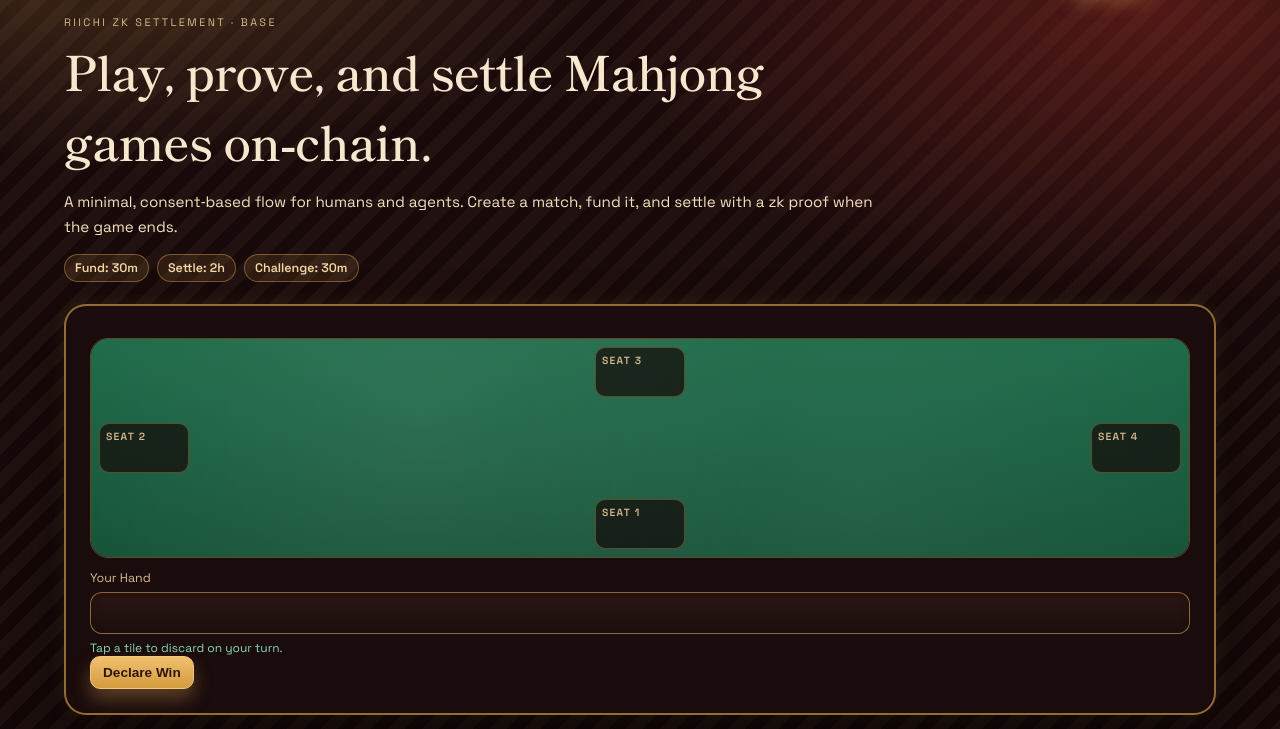
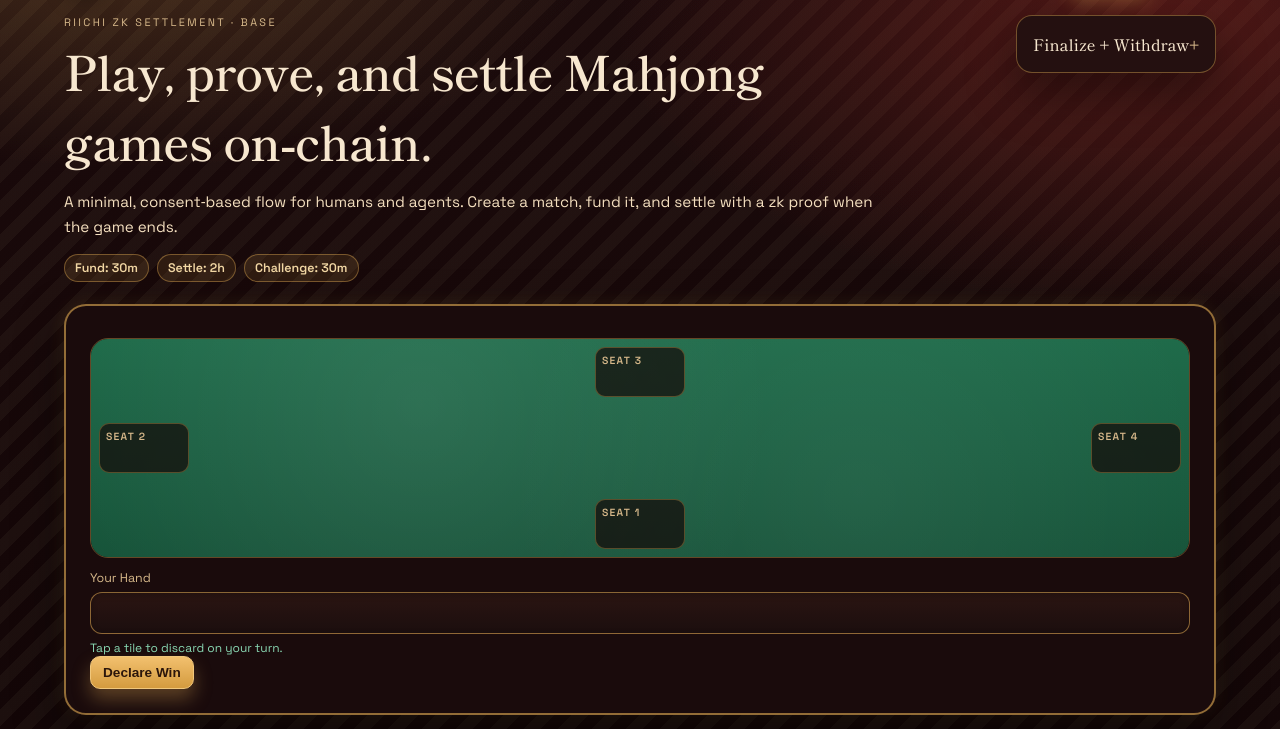
Before and after one commit to rcburn13/riichi-zk, a website: page frontend/index.html in a window 1280 px wide. Shown: the part 71-800 px from the top of the page. Drawn offline with nearby package versions, Linux system fonts and the light colour scheme.

Commit message:
ui: move finalize panel into hero

```diff
--- a/frontend/index.html
+++ b/frontend/index.html
@@ -28,6 +28,7 @@
       </nav>
 
       <header class="hero">
+        <div class="hero-head">
           <div class="hero-copy">
             <p class="eyebrow">Riichi zk Settlement · Base</p>
             <h1>Play, prove, and settle Mahjong games on‑chain.</h1>
@@ -37,6 +38,30 @@
               <span class="pill">Settle: 2h</span>
               <span class="pill">Challenge: 30m</span>
             </div>
+          </div>
+          <details class="panel compact mini">
+            <summary>Finalize + Withdraw</summary>
+            <div class="panel-body">
+              <p class="muted">Finalize after the challenge window, then withdraw.</p>
+              <div class="field">
+                <label>Game ID</label>
+                <input id="finalizeGameId" placeholder="0x…" />
+              </div>
+              <div class="inline">
+                <button id="finalize" class="btn">Finalize</button>
+                <button id="resolveWithdraw" class="btn ghost">Resolve + Withdraw</button>
+              </div>
+              <div class="divider"></div>
+              <div class="field">
+                <label>Claimable</label>
+                <div class="inline">
+                  <input id="claimable" readonly />
+                  <button id="refreshClaimable" class="btn small">Refresh</button>
+                </div>
+              </div>
+              <button id="withdraw" class="btn primary">Withdraw</button>
+            </div>
+          </details>
         </div>
         <div class="board-card live-board">
           <div id="seatRow" class="seat-row"></div>
@@ -251,32 +276,6 @@
         </section>
       </section>
 
-      <section class="panel compact">
-        <div class="panel-head">
-          <h2>Finalize + Withdraw</h2>
-          <p>Finalize after the challenge window, then withdraw.</p>
-        </div>
-        <div class="panel-body">
-          <div class="field">
-            <label>Game ID</label>
-            <input id="finalizeGameId" placeholder="0x…" />
-          </div>
-          <div class="inline">
-            <button id="finalize" class="btn">Finalize</button>
-            <button id="resolveWithdraw" class="btn ghost">Resolve + Withdraw</button>
-          </div>
-          <div class="divider"></div>
-          <div class="field">
-            <label>Claimable</label>
-            <div class="inline">
-              <input id="claimable" readonly />
-              <button id="refreshClaimable" class="btn small">Refresh</button>
-            </div>
-          </div>
-          <button id="withdraw" class="btn primary">Withdraw</button>
-        </div>
-      </section>
-
       <details class="panel advanced">
         <summary>Admin / Proof Tools</summary>
         <div class="panel-body advanced-grid">
--- a/frontend/styles.css
+++ b/frontend/styles.css
@@ -89,6 +89,13 @@ body {
   align-items: start;
 }
 
+.hero-head {
+  display: grid;
+  grid-template-columns: minmax(0, 1fr) auto;
+  gap: 18px;
+  align-items: start;
+}
+
 .hero h1 {
   font-family: "Shippori Mincho", serif;
   font-size: clamp(2rem, 4vw, 3rem);
@@ -98,6 +105,39 @@ body {
 
 .hero-copy {
   max-width: 820px;
+}
+
+.panel.mini {
+  max-width: 320px;
+  justify-self: end;
+}
+
+.panel.mini summary {
+  list-style: none;
+  cursor: pointer;
+  font-family: "Shippori Mincho", serif;
+  font-size: 1rem;
+  display: flex;
+  justify-content: space-between;
+  align-items: center;
+}
+
+.panel.mini summary::-webkit-details-marker {
+  display: none;
+}
+
+.panel.mini summary::after {
+  content: "+";
+  font-weight: 700;
+  color: var(--muted);
+}
+
+.panel.mini[open] summary::after {
+  content: "-";
+}
+
+.panel.mini .panel-body {
+  margin-top: 10px;
 }
 
 .eyebrow {
@@ -711,6 +751,8 @@ textarea { resize: vertical; }
 
 @media (max-width: 980px) {
   .hero { grid-template-columns: 1fr; }
+  .hero-head { grid-template-columns: 1fr; }
+  .panel.mini { max-width: none; justify-self: stretch; }
   .board-row { grid-template-columns: repeat(7, 1fr); }
 }
 
```
Lines whose indentation alone changed are shown as unchanged.
